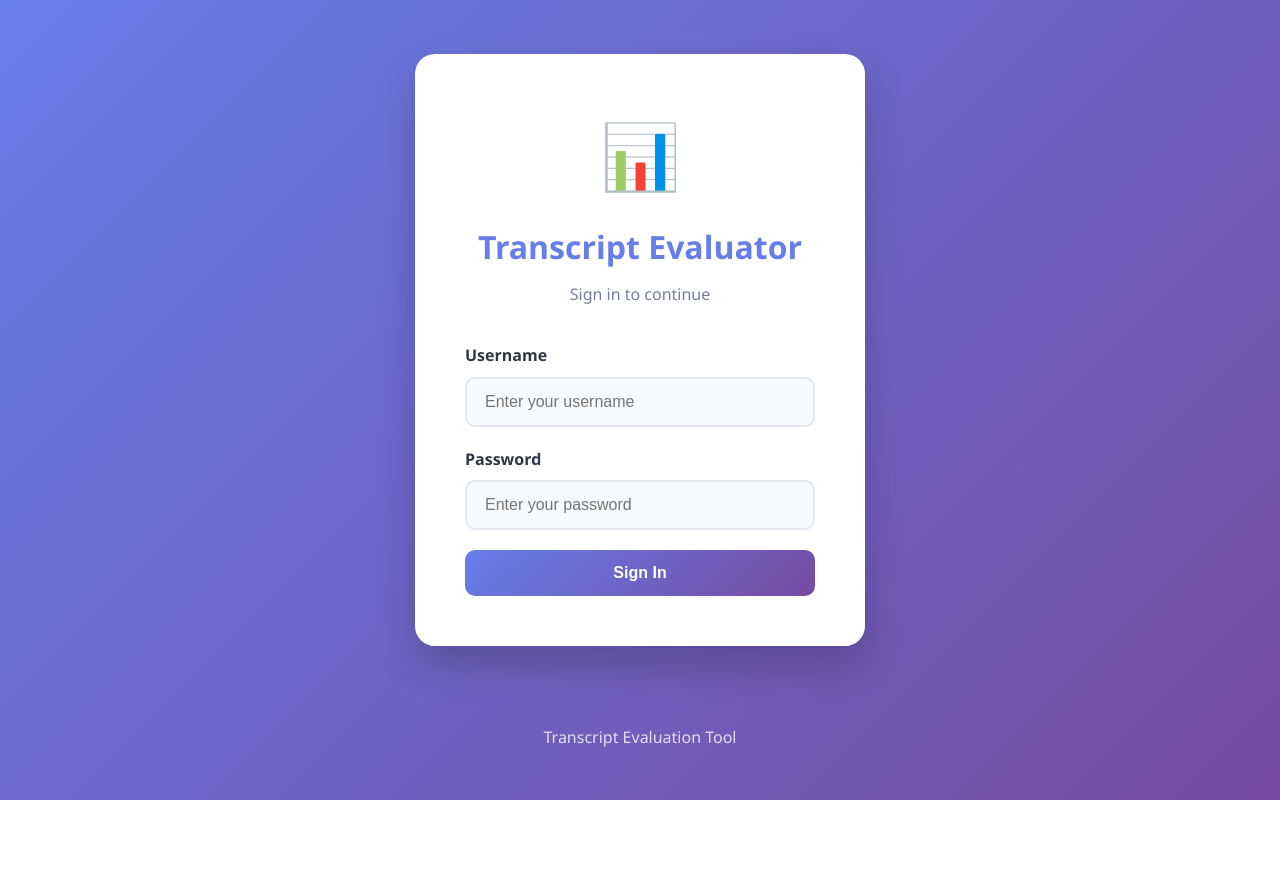
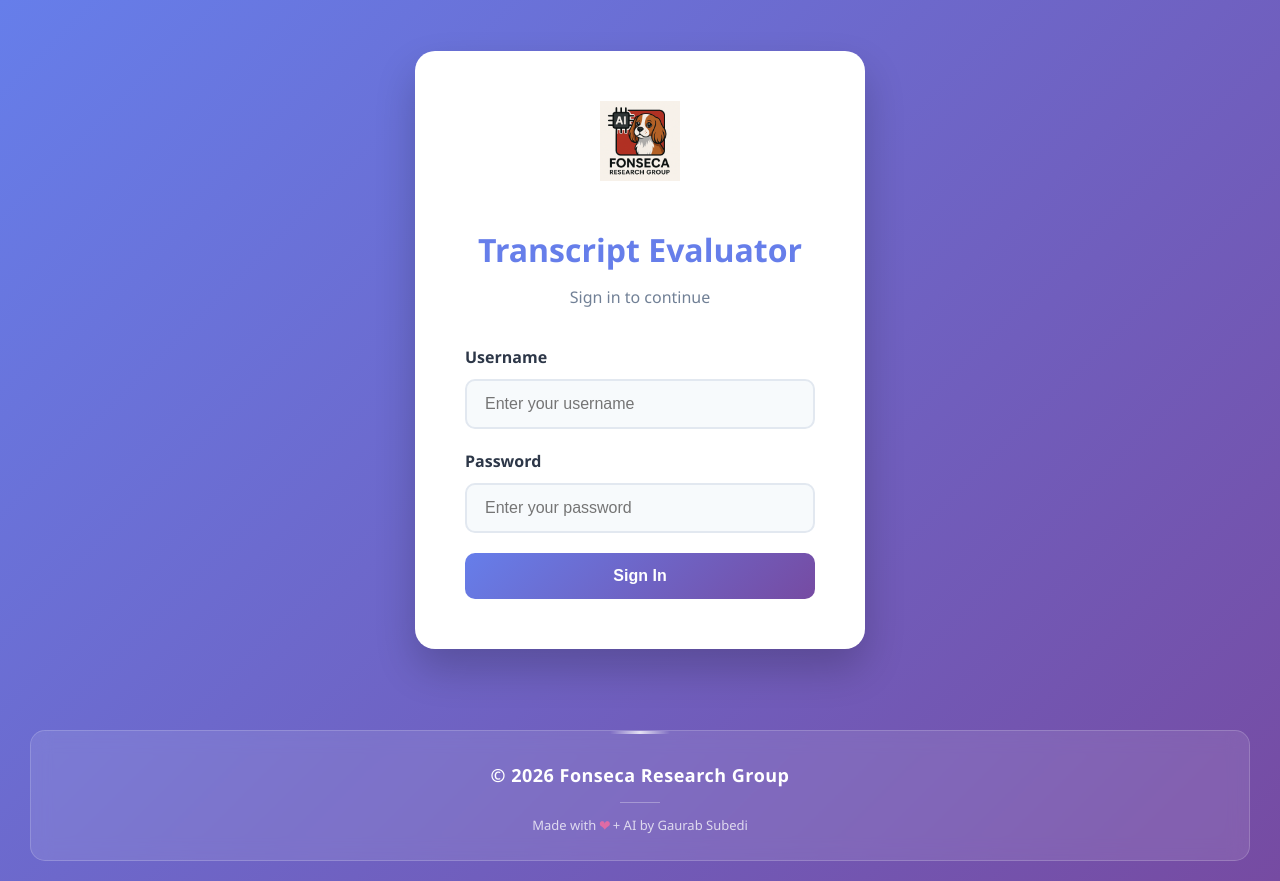
Before and after one commit to gaurabsubedi123/TranscriptWebsite, a Flask app: page /login in a window 1280 px wide. Before the commit the page ends 800 px from the top, so only its background shows below. Run offline with Flask 3, Linux system fonts and the light colour scheme.

Commit message:
Add FRG logo and redesign footer with glassmorphism style
Co-Authored-By: Claude Opus 4.6 <noreply@anthropic.com>

```diff
--- a/static/css/style.css
+++ b/static/css/style.css
@@ -899,8 +899,75 @@ body {
 /* Footer */
 .footer {
     text-align: center;
-    padding: 25px;
-    color: rgba(255, 255, 255, 0.8);
+    color: white;
+    margin: 30px 30px 20px;
+    padding: 30px 30px 24px;
+    background: rgba(255, 255, 255, 0.1);
+    backdrop-filter: blur(10px);
+    -webkit-backdrop-filter: blur(10px);
+    border-radius: var(--radius-lg);
+    border: 1px solid rgba(255, 255, 255, 0.18);
+    position: relative;
+    overflow: hidden;
+}
+
+.footer::before {
+    content: '';
+    position: absolute;
+    top: 0;
+    left: 50%;
+    transform: translateX(-50%);
+    width: 60px;
+    height: 3px;
+    background: linear-gradient(90deg, transparent, rgba(255, 255, 255, 0.8), transparent);
+    border-radius: 2px;
+}
+
+.footer-brand {
+    font-size: 18px;
+    font-weight: 600;
+    letter-spacing: 0.5px;
+    margin-bottom: 6px;
+}
+
+.footer-credit {
+    font-size: 13px;
+    opacity: 0.75;
+    margin-top: 8px;
+    transition: opacity 0.3s;
+}
+
+.footer-credit:hover {
+    opacity: 1;
+}
+
+.footer-heart {
+    display: inline-block;
+    color: #ff6b9d;
+    animation: heartbeat 1.5s ease-in-out infinite;
+}
+
+@keyframes heartbeat {
+    0%, 100% { transform: scale(1); }
+    50% { transform: scale(1.2); }
+}
+
+.footer-divider {
+    width: 40px;
+    height: 1px;
+    background: rgba(255, 255, 255, 0.3);
+    margin: 12px auto;
+}
+
+.footer a {
+    color: white;
+    text-decoration: none;
+    border-bottom: 1px solid rgba(255, 255, 255, 0.4);
+    transition: border-color 0.3s;
+}
+
+.footer a:hover {
+    border-bottom-color: white;
 }
 
 /* Utilities */
--- a/templates/base.html
+++ b/templates/base.html
@@ -12,7 +12,7 @@
     {% if current_user.is_authenticated %}
     <nav class="navbar">
         <div class="nav-brand">
-            <span class="nav-logo">&#128202;</span>
+            <img src="{{ url_for('static', filename='logo.png') }}" alt="Logo" style="height: 36px; vertical-align: middle;" onerror="this.style.display='none'">
             Transcript Evaluator
         </div>
         <div class="nav-links">
@@ -52,7 +52,9 @@
     </main>
 
     <footer class="footer">
-        <p>Transcript Evaluation Tool</p>
+        <p class="footer-brand">&copy; 2026 Fonseca Research Group</p>
+        <div class="footer-divider"></div>
+        <p class="footer-credit">Made with <span class="footer-heart">&#10084;</span> + AI by Gaurab Subedi</p>
     </footer>
 
     {% block extra_scripts %}{% endblock %}
--- a/templates/login.html
+++ b/templates/login.html
@@ -6,7 +6,7 @@
 <div class="auth-container">
     <div class="auth-card">
         <div class="auth-header">
-            <div class="auth-logo">&#128202;</div>
+            <div class="auth-logo"><img src="{{ url_for('static', filename='logo.png') }}" alt="FRG Logo" style="height: 80px;"></div>
             <h1>Transcript Evaluator</h1>
             <p>Sign in to continue</p>
         </div>
```
Also changed, not shown: static/logo.png (added).
